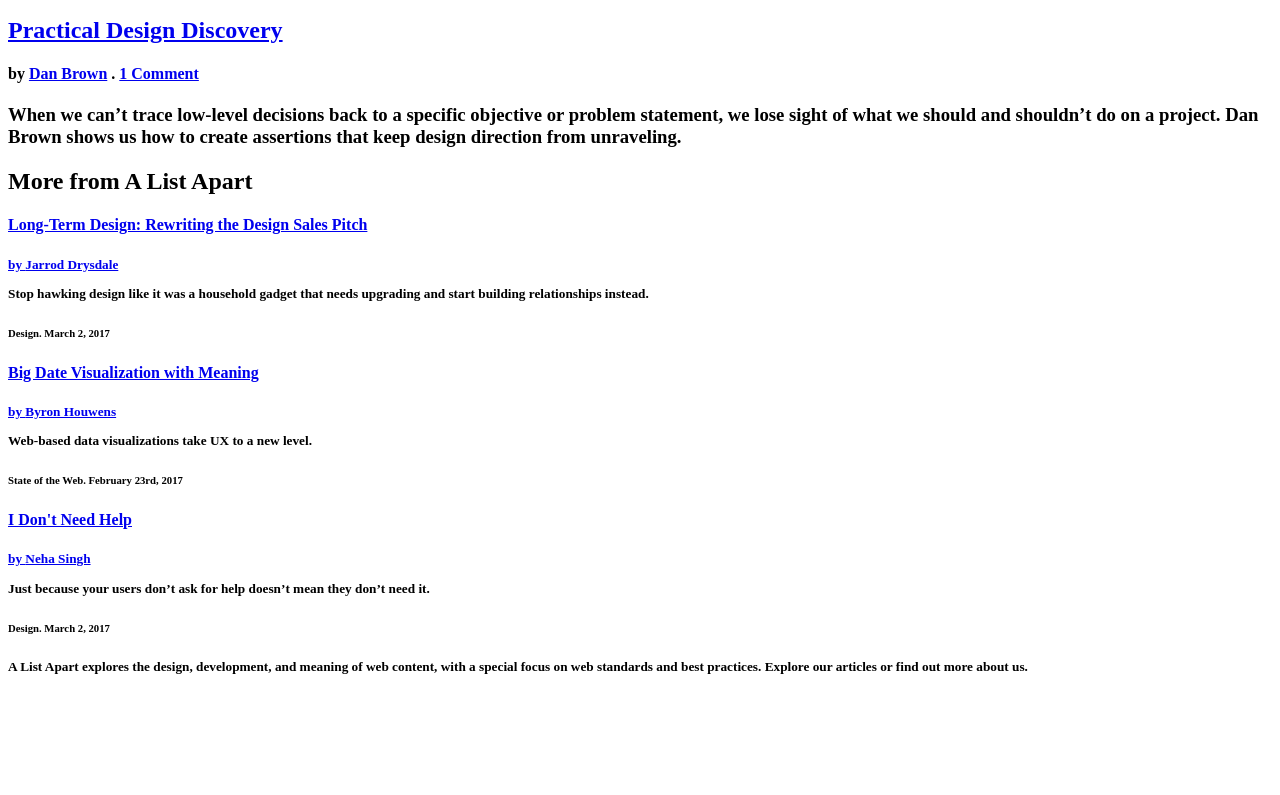
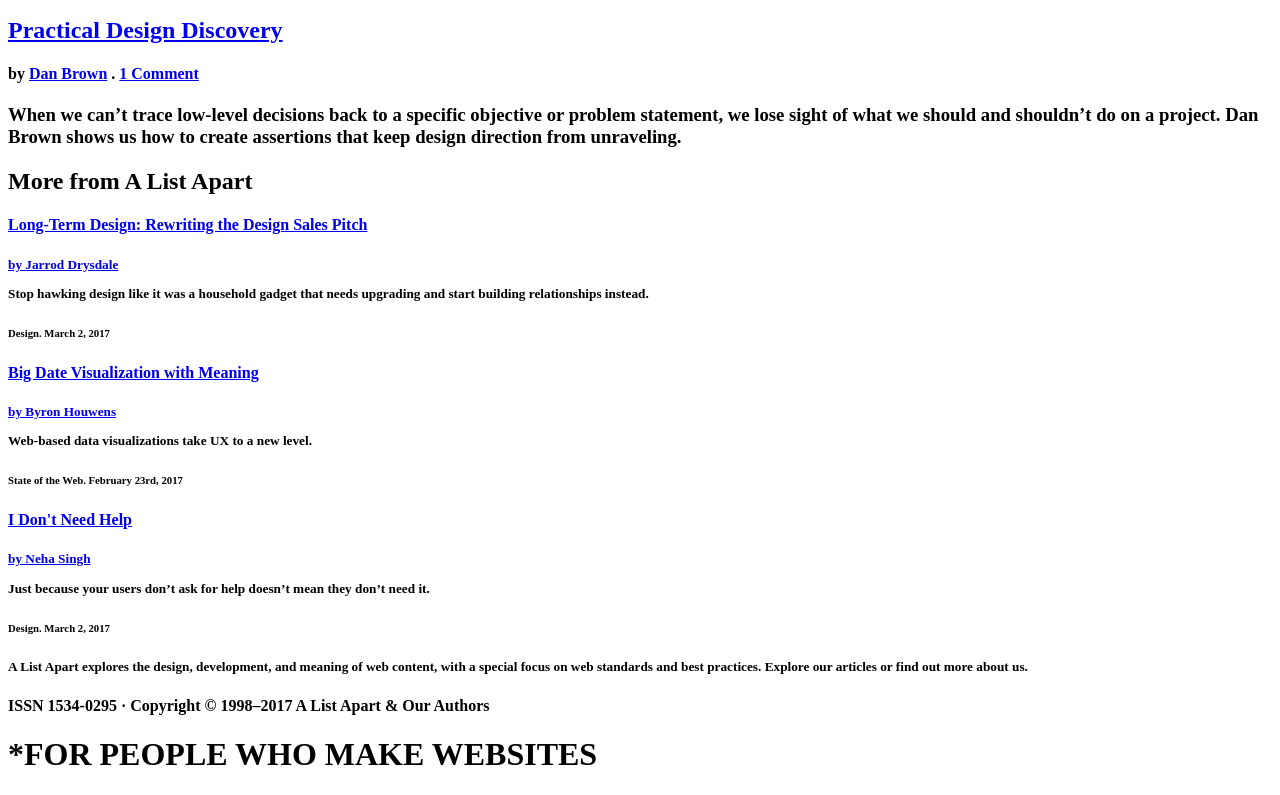
Before and after one commit to Paraprax/HTML-layout, a plain HTML site: page index.html in a window 1280 px wide. Shown: the part 421-1216 px from the top of the page. Before the commit the page ends 1118 px from the top, so only its background shows below. Drawn offline with Linux system fonts and the light colour scheme.

Commit message:
adding copyright info and footer

```diff
--- a/index.html
+++ b/index.html
@@ -57,13 +57,23 @@
       <h6>Design. March 2, 2017
       </h6>
 
-<footer>
   <p>
     <h5>A List Apart explores the design, development, and meaning of web content, with a special focus on web standards and best
   practices. Explore our articles or find out more about us.
     </h5>
   </p>
+
+
+<p>
+  <h4>ISSN 1534-0295 · Copyright © 1998–2017 A List Apart &amp; Our Authors
+  </h4>
+</p>
+
+<footer>
+  <h1>
+    <strong>*FOR PEOPLE WHO MAKE WEBSITES
+    </strong>
+  </h1>
 </footer>
-
   </body>
 </html>
```
